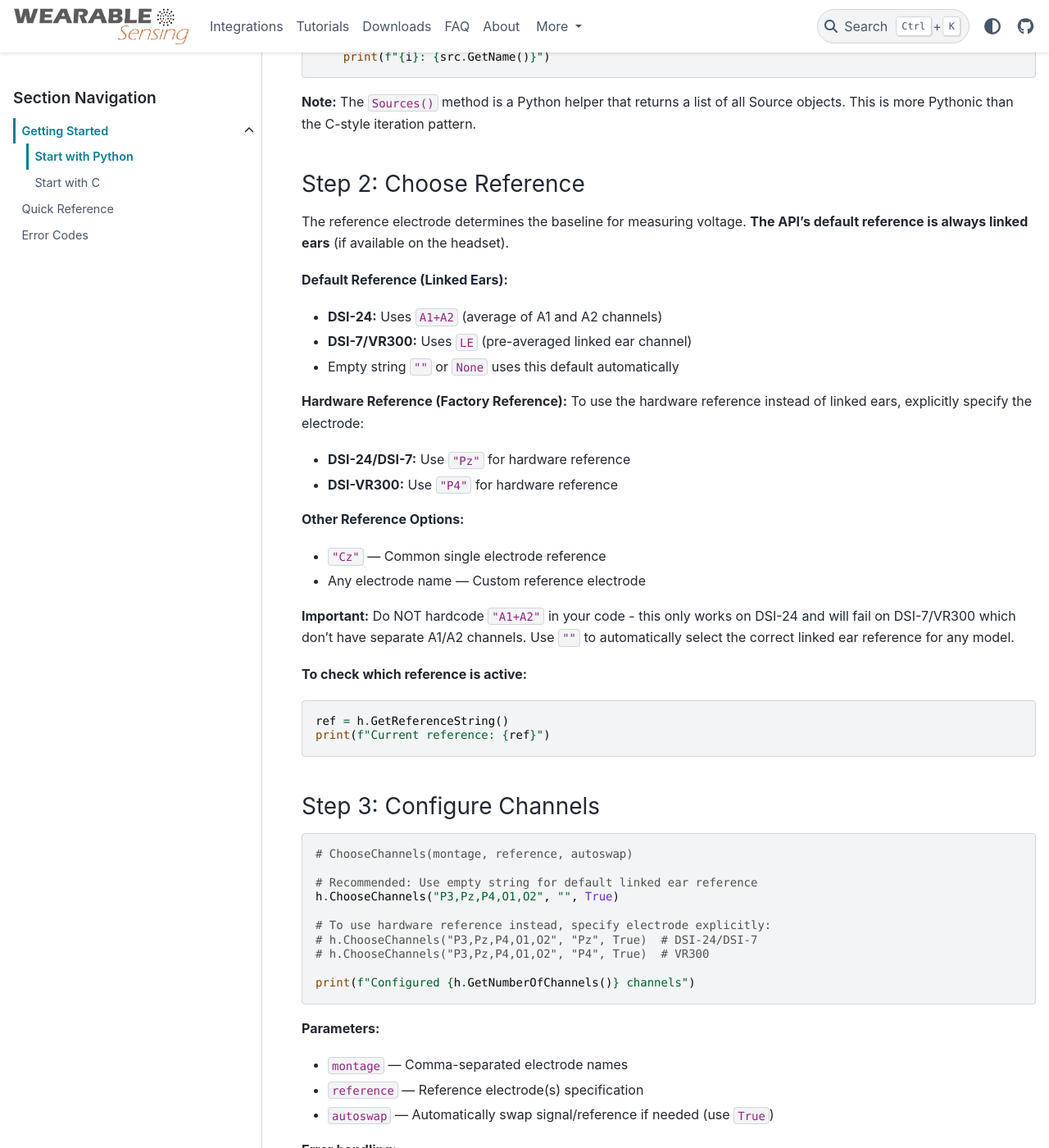
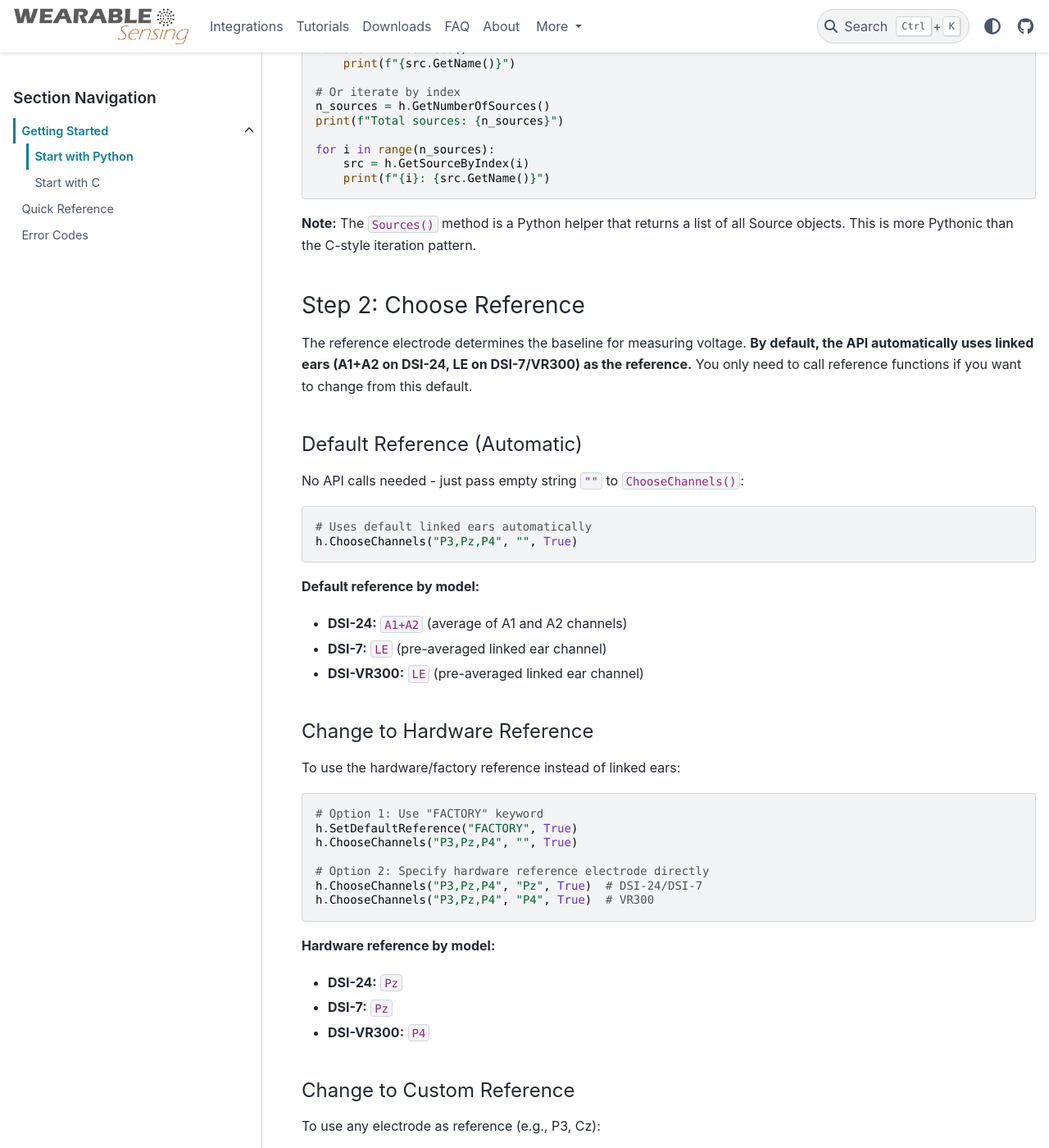
Before and after one commit to WearableSensing/wiki, a Sphinx documentation site: the page built from docs/api/getting_started/start_python.md, in a window 1280 px wide and 1400 px high, scrolled down 5639 px. Shown: the whole window at 82% size. Built offline with Sphinx 7.4.7 and the PyData theme 0.15.4, drawn with Linux system fonts in a browser that asks for light colours; some of the changed text lies outside the part shown.

Commit message:
Update reference sections

````diff
--- a/docs/api/getting_started/start_python.md
+++ b/docs/api/getting_started/start_python.md
@@ -225,6 +225,12 @@ A **montage** defines which electrodes to use and how to reference them.
 - `"Fp1,Fp2,F3,F4,C3,C4"` — Frontal and central channels
 - `"@1,@2,@3,@4"` — First four sensors (numbered indexing)
 
+**Available channels by model:**
+
+- **DSI-24:** Fp1, Fp2, Fz, F3, F4, F7, F8, Cz, C3, C4, T7/T3, T8/T4, Pz, P3, P4, P7/T5, P8/T6, O1, O2, A1, A2
+- **DSI-7:** F3, F4, C3, C4, P3, Pz, P4, LE
+- **DSI-VR300:** FCz, Pz, P3, P4, PO7, PO8, Oz, LE
+
 ### Step 1: List Available Sources
 
 ```python
@@ -245,23 +251,53 @@ for i in range(n_sources):
 
 ### Step 2: Choose Reference
 
-The reference electrode determines the baseline for measuring voltage. **The API's default reference is always linked ears** (if available on the headset).
+The reference electrode determines the baseline for measuring voltage. **By default, the API automatically uses linked ears (A1+A2 on DSI-24, LE on DSI-7/VR300) as the reference.** You only need to call reference functions if you want to change from this default.
 
-**Default Reference (Linked Ears):**
-- **DSI-24:** Uses `A1+A2` (average of A1 and A2 channels)
-- **DSI-7/VR300:** Uses `LE` (pre-averaged linked ear channel)
-- Empty string `""` or `None` uses this default automatically
+#### Default Reference (Automatic)
 
-**Hardware Reference (Factory Reference):**
-To use the hardware reference instead of linked ears, explicitly specify the electrode:
-- **DSI-24/DSI-7:** Use `"Pz"` for hardware reference
-- **DSI-VR300:** Use `"P4"` for hardware reference
+No API calls needed - just pass empty string `""` to `ChooseChannels()`:
 
-**Other Reference Options:**
-- `"Cz"` — Common single electrode reference
-- Any electrode name — Custom reference electrode
+```python
+# Uses default linked ears automatically
+h.ChooseChannels("P3,Pz,P4", "", True)
+```
 
-**Important:** Do NOT hardcode `"A1+A2"` in your code - this only works on DSI-24 and will fail on DSI-7/VR300 which don't have separate A1/A2 channels. Use `""` to automatically select the correct linked ear reference for any model.
+**Default reference by model:**
+- **DSI-24:** `A1+A2` (average of A1 and A2 channels)
+- **DSI-7:** `LE` (pre-averaged linked ear channel)
+- **DSI-VR300:** `LE` (pre-averaged linked ear channel)
+
+#### Change to Hardware Reference
+
+To use the hardware/factory reference instead of linked ears:
+
+```python
+# Option 1: Use "FACTORY" keyword
+h.SetDefaultReference("FACTORY", True)
+h.ChooseChannels("P3,Pz,P4", "", True)
+
+# Option 2: Specify hardware reference electrode directly
+h.ChooseChannels("P3,Pz,P4", "Pz", True)  # DSI-24/DSI-7
+h.ChooseChannels("P3,Pz,P4", "P4", True)  # VR300
+```
+
+**Hardware reference by model:**
+- **DSI-24:** `Pz`
+- **DSI-7:** `Pz`
+- **DSI-VR300:** `P4`
+
+#### Change to Custom Reference
+
+To use any electrode as reference (e.g., P3, Cz):
+
+```python
+# Option 1: Set default reference, then configure channels
+h.SetDefaultReference("P3", True)
+h.ChooseChannels("Pz,P4,O1,O2", "", True)
+
+# Option 2: Specify directly in ChooseChannels
+h.ChooseChannels("Pz,P4,O1,O2", "P3", True)
+```
 
 **To check which reference is active:**
 ```python
````
Also changed, not shown: docs/api/getting_started/start_c.md (+49 -13 lines).
